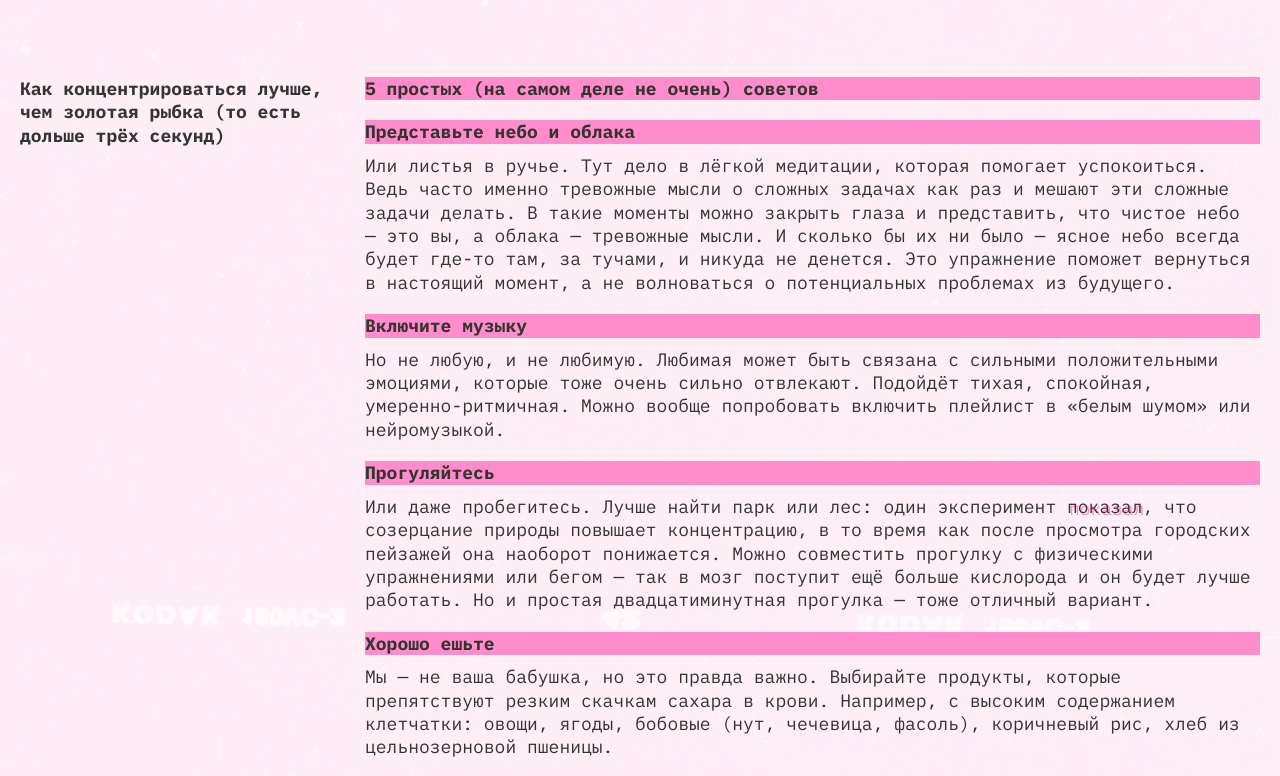
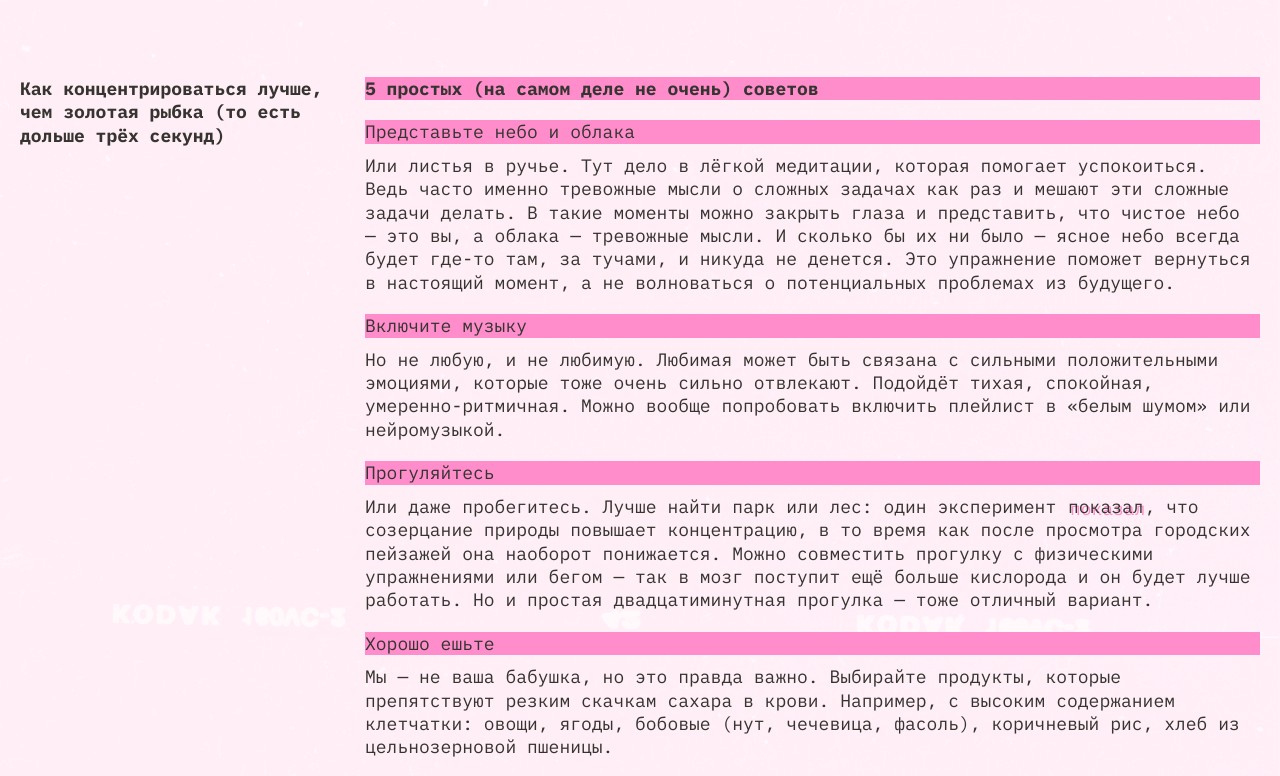
Before and after one commit to denisalexseevcps/slozhno-sosredotochitsya, a plain HTML site: page index.html in a window 1280 px wide. Shown: the part 1762-2538 px from the top of the page. Drawn offline with Linux system fonts and the light colour scheme.

Commit message:
fix request

```diff
--- a/index.html
+++ b/index.html
@@ -152,7 +152,7 @@
           <ul class="articles-list section-how__articles-list">
             <li>
               <article class="article">
-                <h4 class="title title-decor">Представьте небо и облака</h4>
+                <h4 class="title-p title-decor">Представьте небо и облака</h4>
                 <p>
                   Или листья в ручье. Тут дело в лёгкой медитации, которая
                   помогает успокоиться. Ведь часто именно тревожные мысли о
@@ -168,7 +168,7 @@
             </li>
             <li>
               <article class="article">
-                <h4 class="title title-decor">Включите музыку</h4>
+                <h4 class="title-p title-decor">Включите музыку</h4>
                 <p>
                   Но не любую, и не любимую. Любимая может быть связана с
                   сильными положительными эмоциями, которые тоже очень сильно
@@ -180,7 +180,7 @@
             </li>
             <li>
               <article class="article">
-                <h4 class="title title-decor">Прогуляйтесь</h4>
+                <h4 class="title-p title-decor">Прогуляйтесь</h4>
                 <p>
                   Или даже пробегитесь. Лучше найти парк или лес: один
                   эксперимент
@@ -200,7 +200,7 @@
             </li>
             <li>
               <article class="article">
-                <h4 class="title title-decor">Хорошо ешьте</h4>
+                <h4 class="title-p title-decor">Хорошо ешьте</h4>
                 <p>
                   Мы — не ваша бабушка, но это правда важно. Выбирайте продукты,
                   которые препятствуют резким скачкам сахара в крови. Например,
@@ -212,7 +212,7 @@
             </li>
             <li>
               <article class="article">
-                <h4 class="title title-decor">Читайте</h4>
+                <h4 class="title-p title-decor">Читайте</h4>
                 <p>
                   Настоящие бумажные книги. Это правда помогает с концентрацией:
                   чтобы прочитать пост в соцсети, достаточно нескольких минут
--- a/styles/style.css
+++ b/styles/style.css
@@ -58,10 +58,11 @@
 
 .link {
   text-decoration: none;
+  border: 1px solid transparent;
 }
 
 .link:hover {
-  text-decoration: underline;
+   border-block-end-color: currentColor;
 }
 
 .link:focus {
@@ -70,6 +71,7 @@
 
 .link:focus-visible {
   outline: 1px solid currentColor;
+
 }
 
 .rec-decor {
@@ -117,6 +119,13 @@
 .title-decor {
   color: var(--highlight-color, #000028);
   background: var(--accent-color, #ff0070);
+}
+
+.title-p {
+  font-weight: 400;
+  font-size: inherit;
+  line-height: inherit;
+
 }
 
 .section {
```
